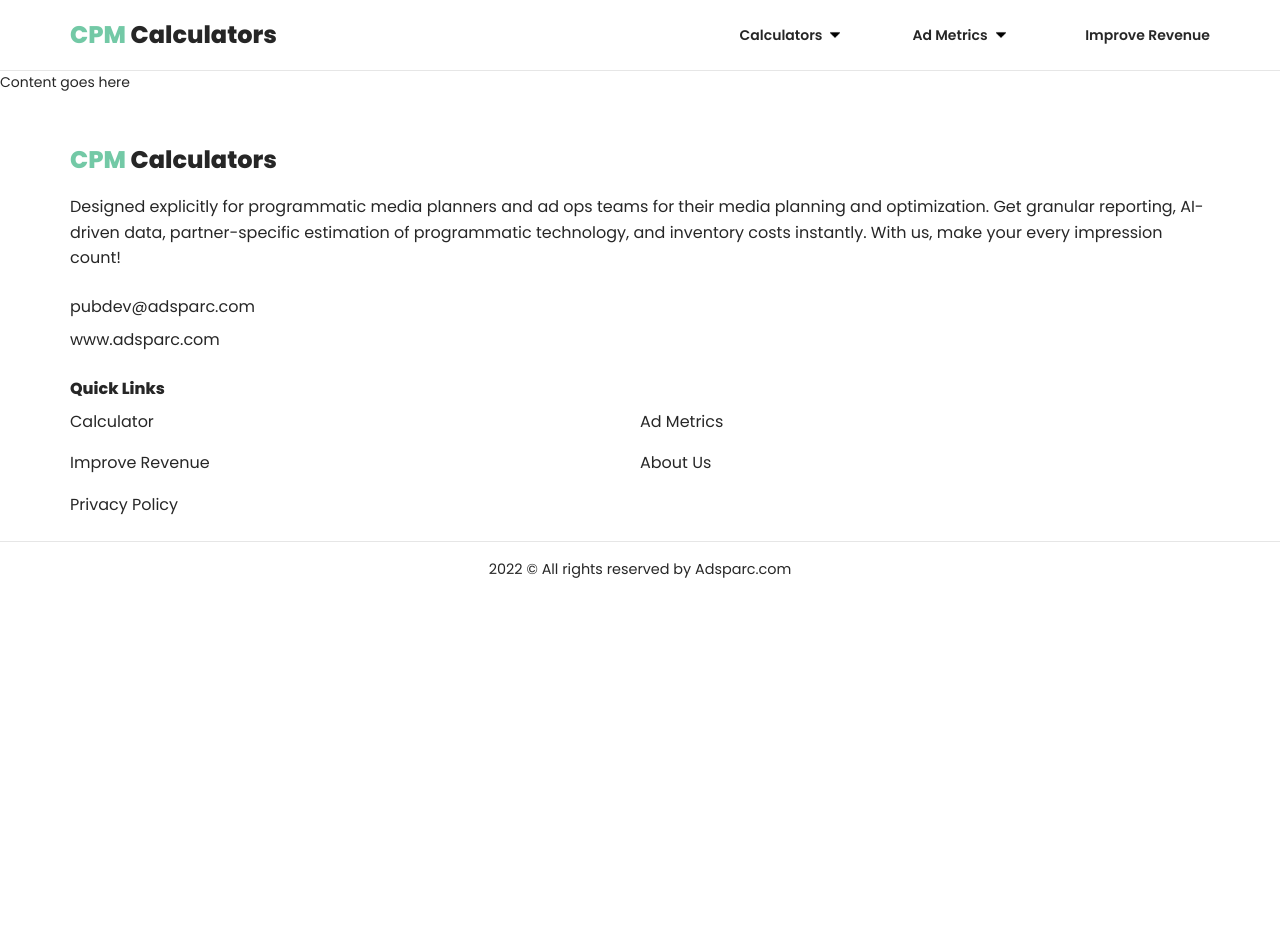
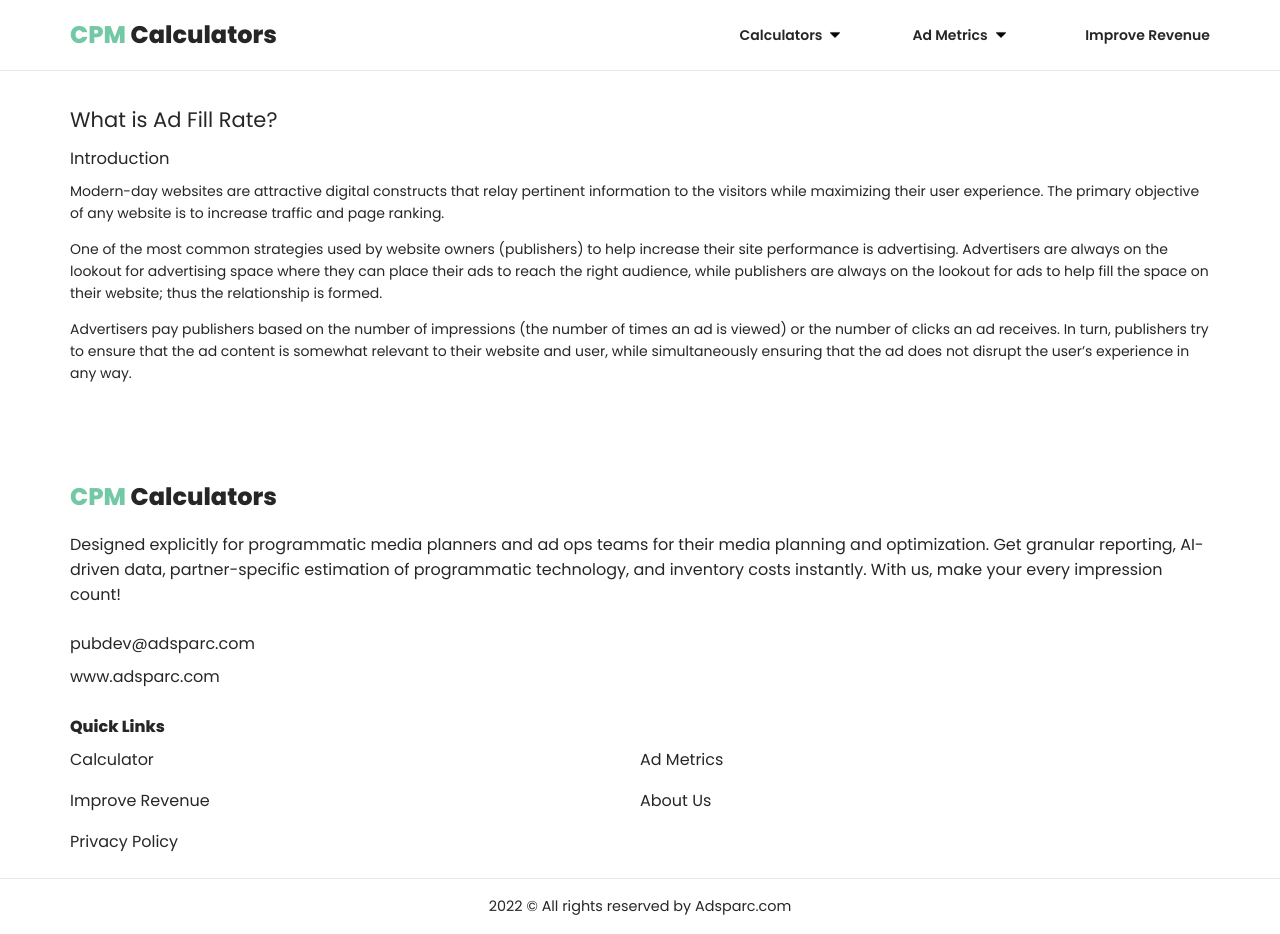
Before and after one commit to arvind-adsparc/cpmcalculators, a Next.js app: page /blog/what-is-ad-fill-rate in a window 1280 px wide. Before the commit the page ends 800 px from the top, so only its background shows below. Built offline with nearby package versions, Linux system fonts and the light colour scheme.

Commit message:
addition of blog page front matter

```diff
--- a/pages/blog/[id].js
+++ /dev/null
@@ -1,7 +0,0 @@
-import Layout from "../../components/Layout";
-
-const SingleBlog = () => {
-  return <Layout>Content goes here</Layout>;
-};
-
-export default SingleBlog;
--- /dev/null
+++ b/pages/blog/[slug].js
@@ -0,0 +1,61 @@
+import fs from "fs";
+import path from "path";
+import matter from "gray-matter";
+import { marked } from "marked";
+import Layout from "../../components/Layout";
+import styles from "../../styles/BlogPage.module.scss";
+
+const BlogPage = ({
+  frontmatter: { title, date, cover_image },
+  slug,
+  content,
+}) => {
+  return (
+    <Layout>
+      <div className={styles.blogContainer}>
+        <div className="container">
+          <div className={styles.group}>
+            <div className="content">
+              <div dangerouslySetInnerHTML={{ __html: marked(content) }}></div>
+            </div>
+            <div className="sidebar"></div>
+          </div>
+        </div>
+      </div>
+    </Layout>
+  );
+};
+
+export async function getStaticPaths() {
+  const files = fs.readdirSync(path.join("posts"));
+
+  const paths = files.map((filename) => ({
+    params: {
+      slug: filename.replace(".md", ""),
+    },
+  }));
+
+  return {
+    paths,
+    fallback: false,
+  };
+}
+
+export async function getStaticProps({ params: { slug } }) {
+  const markdownWithMeta = fs.readFileSync(
+    path.join("posts", slug + ".md"),
+    "utf-8"
+  );
+
+  const { data: frontmatter, content } = matter(markdownWithMeta);
+
+  return {
+    props: {
+      frontmatter,
+      slug,
+      content,
+    },
+  };
+}
+
+export default BlogPage;
--- a/pages/blog/index.jsx
+++ b/pages/blog/index.jsx
@@ -18,7 +18,11 @@ const ImproveRevenue = ({ posts }) => {
           <div className="container">
             <div className={styles.posts}>
               {posts.map((post) => (
-                <Post key={post.frontmatter.id} {...post.frontmatter} />
+                <Post
+                  key={post.frontmatter.id}
+                  {...post.frontmatter}
+                  slug={post.slug}
+                />
               ))}
             </div>
           </div>
--- a/posts/what-is-ad-fill-rate.md
+++ b/posts/what-is-ad-fill-rate.md
@@ -7,9 +7,12 @@ src: "https://res.cloudinary.com/dqove2qhg/image/upload/v1656409762/CPM%20Calcul
 cover_image: "https://res.cloudinary.com/dqove2qhg/image/upload/v1656409762/CPM%20Calculators/Ad-Fill-Rate_fpmgvq.jpg"
 ---
 
-Lorem markdownum fine incustoditam unda factura versum occuluere Aeneas, iuvat
-haec praepes [partes epulae](http://cui.com/), in egisse de. Caecisque ter
-manus. Munere in exhalat, ferre sed [habe quaeque saepe](http://ne.org/fretum)
-verba caput ferarum _nubila_? Patriam Cyparisse tamen, **saxum** fide postponere
-pavida ne omnes etiam, atque. Sonuit omina sed sine haerebat illic fit a mora
-in.
+## What is Ad Fill Rate?
+
+### Introduction
+
+Modern-day websites are attractive digital constructs that relay pertinent information to the visitors while maximizing their user experience. The primary objective of any website is to increase traffic and page ranking.
+
+One of the most common strategies used by website owners (publishers) to help increase their site performance is advertising. Advertisers are always on the lookout for advertising space where they can place their ads to reach the right audience, while publishers are always on the lookout for ads to help fill the space on their website; thus the relationship is formed.
+
+Advertisers pay publishers based on the number of impressions (the number of times an ad is viewed) or the number of clicks an ad receives. In turn, publishers try to ensure that the ad content is somewhat relevant to their website and user, while simultaneously ensuring that the ad does not disrupt the user’s experience in any way.
--- /dev/null
+++ b/styles/BlogPage.module.scss
@@ -0,0 +1,9 @@
+@use "variables";
+
+.blogContainer {
+  padding: 2rem 0;
+
+  .group {
+    display: flex;
+  }
+}
```
Also changed, not shown: components/Post/post.jsx (+7 -1 lines), posts/what-is-cpc.md (+1 -1 lines), posts/what-is-cpv.md (+1 -1 lines).
